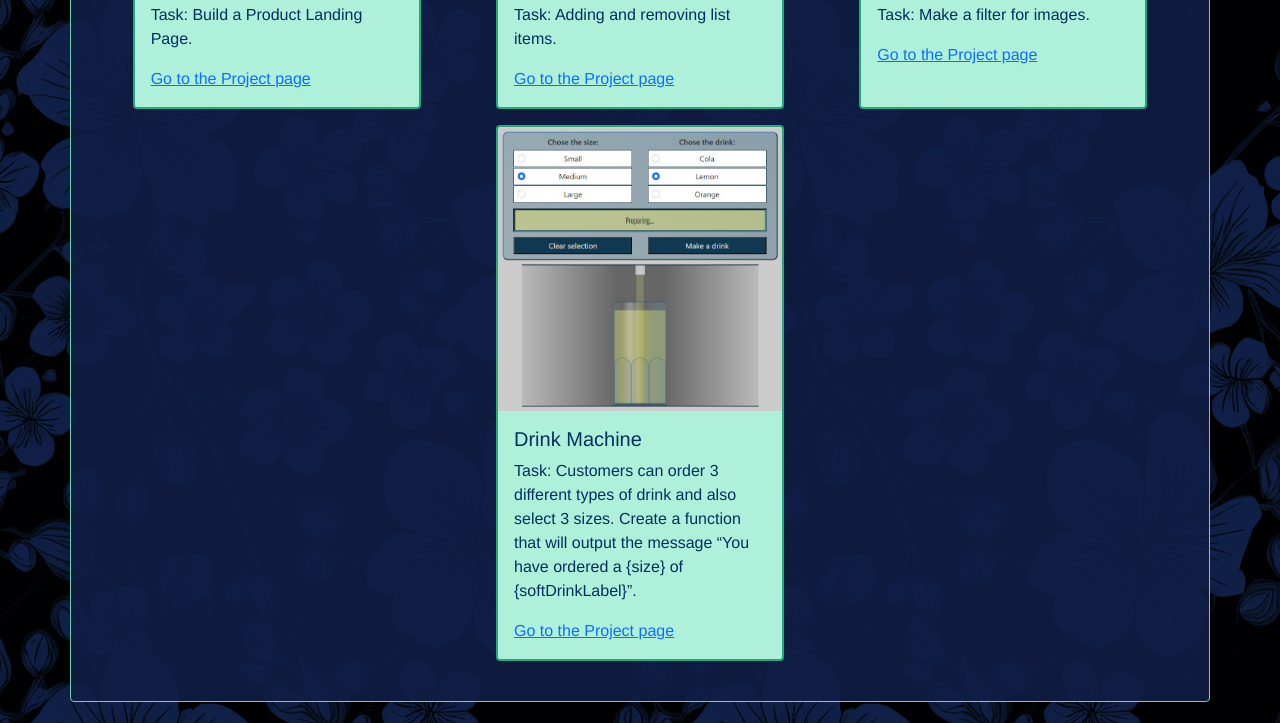
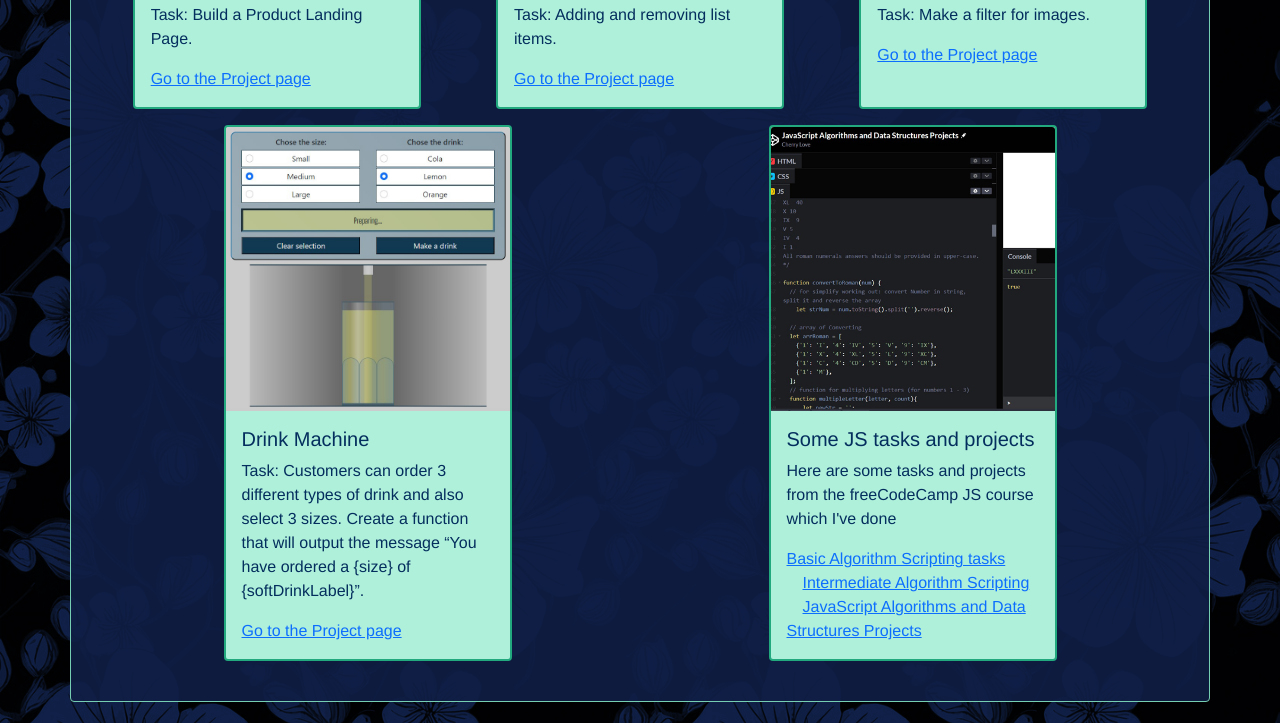
Before and after one commit to Cherry-Love/Cherry-Love.github.io, a plain HTML site: page index.html in a window 1280 px wide. Shown: the part 2040-2763 px from the top of the page. Drawn offline with nearby package versions, Linux system fonts and the light colour scheme.

Commit message:
Added 8th card to the portfolio with some js projects

```diff
--- a/index.html
+++ b/index.html
@@ -138,7 +138,7 @@
                   </ul>
 
             </div>
-            </section>
+          </section>
 
           <section id="technologes" class="container container-lg-fluid p-4 mb-4 rounded border-1">
             <h3 class="fs-3  fw-bold px-5 text-uppercase rounded-end">TECHNOLOGIES</h3>
@@ -241,7 +241,7 @@
 
                   <div class="card mb-3" style="width: 18rem;">
                     <img  class="card-img-top" src="img/drink-machine.jpg"
-                    alt="todo list js project">
+                    alt="drink machine js project">
                     <div class="card-body">
                       <h5 class="card-title">Drink Machine</h5>
                       <p class="card-text">Task: Customers can order 3 different types of drink and also select 3 sizes. Create a function that will output the message “You have ordered a {size} of {softDrinkLabel}”.</p>
@@ -249,6 +249,27 @@
                       href="https://codepen.io/Cherry-Love/pen/JjeJxay"
                       target="_blank"
                       >Go to the Project page</a>
+                    </div>
+                  </div>
+
+                  <div class="card mb-3" style="width: 18rem;">
+                    <img  class="card-img-top" src="img/some-js-tasks-projects.jpg"
+                    alt="some js tasks and projects">
+                    <div class="card-body">
+                      <h5 class="card-title">Some JS tasks and projects</h5>
+                      <p class="card-text">Here are some tasks and projects from the freeCodeCamp JS course which I've done</p>
+                      <a class="card-link"
+                      href="https://codepen.io/Cherry-Love/pen/eYQebBE"
+                      target="_blank"
+                      >Basic Algorithm Scripting tasks</a>
+                      <a class="card-link"
+                      href="https://codepen.io/Cherry-Love/pen/XWyLYPM"
+                      target="_blank"
+                      >Intermediate Algorithm Scripting</a>
+                      <a class="card-link"
+                      href="https://codepen.io/Cherry-Love/pen/BavaepZ"
+                      target="_blank"
+                      >JavaScript Algorithms and Data Structures Projects</a>
                     </div>
                   </div>
 
```
Also changed, not shown: img/bg-wind.png (deleted), img/some-js-tasks-projects.jpg (added).
